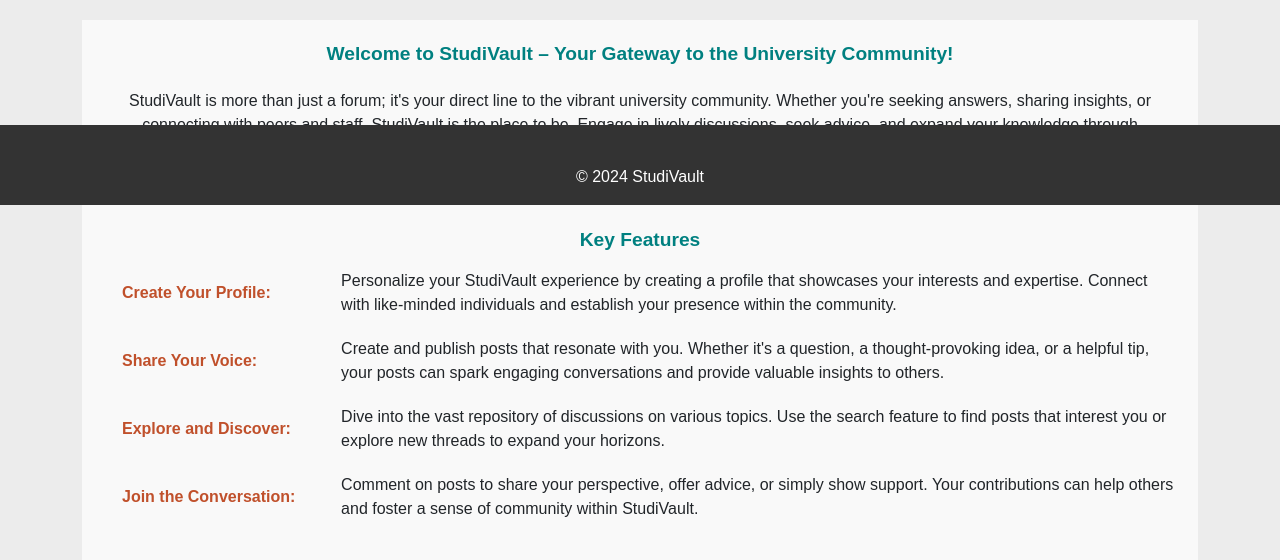
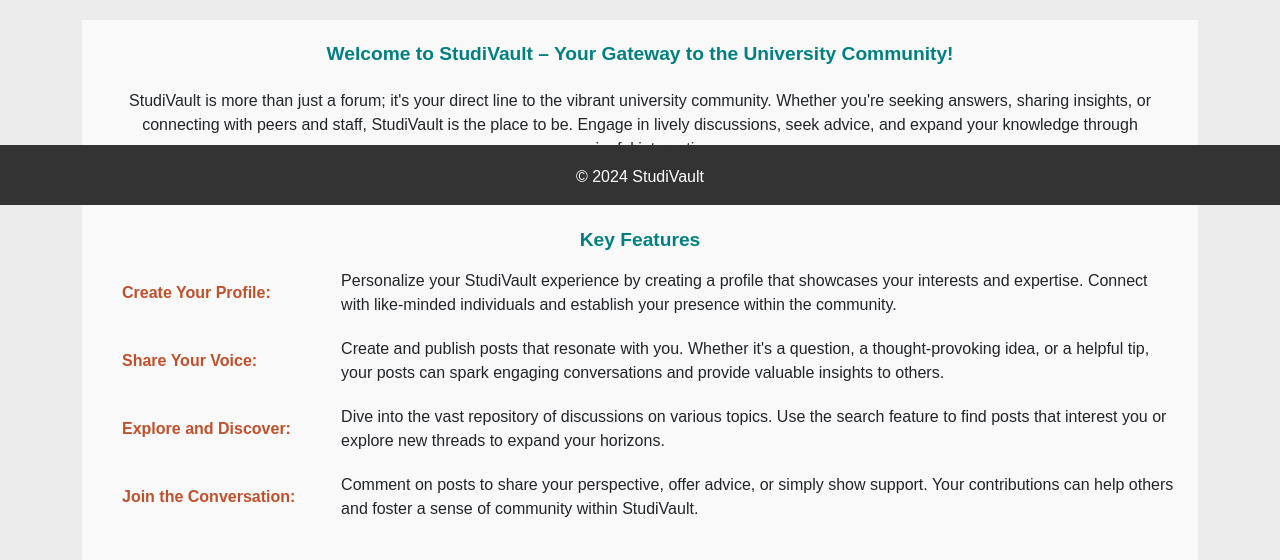
Before and after one commit to Tay0710/CITS3403_Project, a Flask app: page / in a window 1280 px wide. Shown: the part 595-1155 px from the top of the page. Run offline with Flask 3, Linux system fonts and the light colour scheme; parts of the project's set-up code (start-up, migrations or seed data) failed here and were passed over; some libraries are stand-ins or nearby versions.

Commit message:
Add in footer styling to overwrite general paragraph styling.

```diff
--- a/app/static/home.css
+++ b/app/static/home.css
@@ -103,8 +103,17 @@ p {
     margin-top: 20px; /* Add some space above the text */
 }
 
-
-
+footer p {
+    background-color: #333;
+    color: #fff;
+    text-align: center;
+    min-height: 1%;
+    width: 100%;
+    position: fixed;
+    bottom: 0;
+    left: 0;
+    padding-top: 20px;
+  }
 
 /* css for smaller screens */
 @media only screen and (max-width: 768px) {
```
